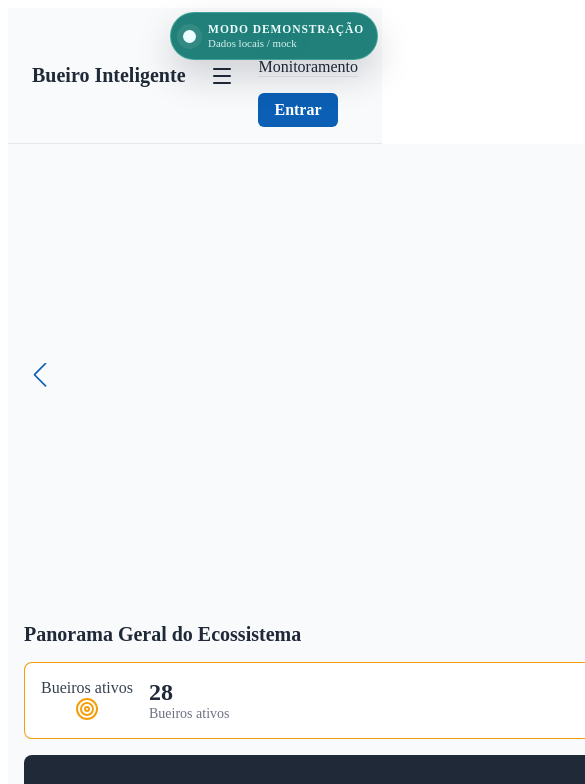
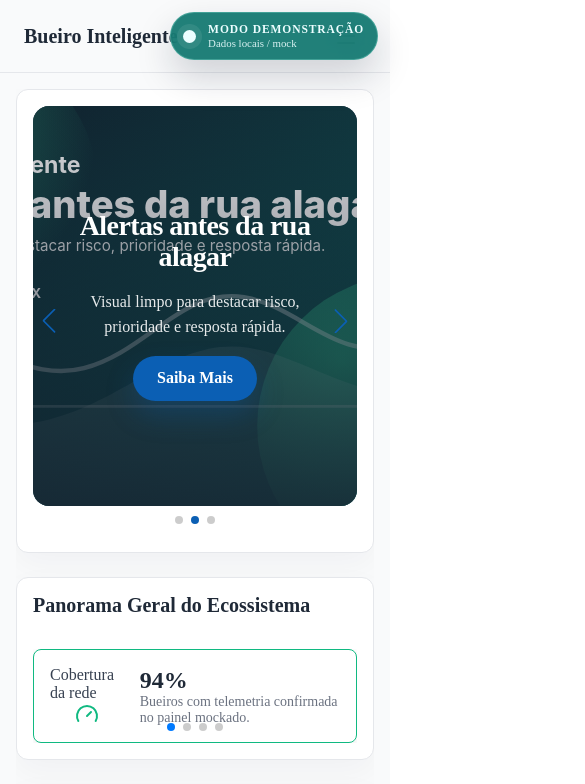
Before and after one commit to gregrymqt/bueiro-inteligente, a React (Vite) app in the folder frontend/: page / in a window 390 px wide. Shown: the top 784 px of the page, 585 px wide, since content can reach past the window. Built offline with nearby package versions, Linux system fonts and the light colour scheme; no server answers.

Commit message:
ajueste no layout do frontend

```diff
--- a/frontend/src/App.css
+++ b/frontend/src/App.css
@@ -0,0 +1,13 @@
+*,
+*::before,
+*::after {
+  box-sizing: border-box;
+}
+
+html,
+body {
+  max-width: 100vw;
+  overflow-x: hidden;
+  margin: 0;
+  padding: 0;
+}
--- a/frontend/src/components/layout/MainLayout/MainLayout.tsx
+++ b/frontend/src/components/layout/MainLayout/MainLayout.tsx
@@ -7,7 +7,7 @@ import { LayoutDashboard, Info, Home } from 'lucide-react'; // Ícones para a si
 import styles from './MainLayout.module.scss';
 
 export const MainLayout: React.FC = () => {
-  const [isSidebarOpen, setIsSidebarOpen] = useState(false);
+  const [isMobileMenuOpen, setIsMobileMenuOpen] = useState(false);
   const navigate = useNavigate();
   const location = useLocation();
 
@@ -18,7 +18,7 @@ export const MainLayout: React.FC = () => {
     { id: 'about', label: 'Sobre o Projeto', path: '/sobre', icon: <Info size={20} />, component: <></> },
   ];
 
-  const toggleSidebar = () => setIsSidebarOpen(!isSidebarOpen);
+  const toggleMobileMenu = () => setIsMobileMenuOpen(!isMobileMenuOpen);
 
   const activeItem = navItems.find(item => item.path === location.pathname) || navItems[0];
 
@@ -31,15 +31,15 @@ export const MainLayout: React.FC = () => {
 
   return (
     <div className={styles.layoutWrapper}>
-      <Navbar onOpenMenu={toggleSidebar} />
+      <Navbar onOpenMenu={toggleMobileMenu} isMobileMenuOpen={isMobileMenuOpen} />
 
       <div className={styles.container}>
         <Sidebar
           items={navItems}
           activeId={activeItem.id}
           onNavigate={handleNavigate}
-          isOpenMobile={isSidebarOpen}
-          onCloseMobile={() => setIsSidebarOpen(false)}
+          isOpenMobile={isMobileMenuOpen}
+          onCloseMobile={() => setIsMobileMenuOpen(false)}
         />
 
         <main className={styles.content}>
--- a/frontend/src/components/layout/Navbar/Navbar.module.scss
+++ b/frontend/src/components/layout/Navbar/Navbar.module.scss
@@ -78,33 +78,6 @@
   }
 }
 
-.links {
-  display: flex;
-  flex-direction: column;
-  gap: $spacing-md;
-
-  @include respond-to('md') {
-    flex-direction: row;
-    gap: $spacing-lg;
-  }
-}
-
-.navLink {
-  color: $color-text-main;
-  text-decoration: none;
-  font-weight: 500;
-  transition: color 0.2s ease;
-
-  &:hover {
-    color: #0b5fb4; /* Primary color hint */
-  }
-
-  &.active {
-    font-weight: 700;
-    color: #0b5fb4;
-  }
-}
-
 .authSection {
   display: flex;
   align-items: center;
--- a/frontend/src/components/layout/Navbar/Navbar.tsx
+++ b/frontend/src/components/layout/Navbar/Navbar.tsx
@@ -7,8 +7,9 @@ import styles from './Navbar.module.scss';
 
 interface NavbarProps {
   onOpenMenu: () => void;
+  isMobileMenuOpen: boolean;
 }
-export const Navbar: React.FC<NavbarProps> = ({ onOpenMenu }) => {
+export const Navbar: React.FC<NavbarProps> = ({ onOpenMenu, isMobileMenuOpen }) => {
   const { user } = useAuth();
 
 
@@ -21,21 +22,12 @@ export const Navbar: React.FC<NavbarProps> = ({ onOpenMenu }) => {
         </NavLink>
 
         {/* BOTÃO MOBILE (HAMBÚRGUER) */}
-        <button className={styles.hamburger} onClick={onOpenMenu} aria-label="Abrir Menu">
+        <button className={styles.hamburger} type="button" onClick={onOpenMenu} aria-label="Abrir Menu" aria-expanded={isMobileMenuOpen}>
           <Menu size={24} />
         </button>
 
         {/* NAV MENU E AUTENTICAÇÃO */}
-        <nav className={styles.desktopNav}>
-          <div className={styles.links}>
-            <NavLink to="/" className={({ isActive }) => `${styles.navLink} ${isActive ? styles.active : ''}`}>
-              Home
-            </NavLink>
-            <NavLink to="/dashboard" className={({ isActive }) => `${styles.navLink} ${isActive ? styles.active : ''}`}>
-              Monitoramento
-            </NavLink>
-          </div>
-
+        <nav className={`${styles.navMenu} ${isMobileMenuOpen ? styles.isOpen : ''}`} aria-label="Menu da conta">
           <div className={styles.authSection}>
             {user ? (
               <span className={styles.userInfo}>Olá, {user.full_name}</span>
--- a/frontend/src/components/ui/Carousel/Carousel.scss
+++ b/frontend/src/components/ui/Carousel/Carousel.scss
@@ -1,5 +1,7 @@
 .generic-carousel {
   width: 100%;
+  max-width: 100%;
+  min-width: 0;
   height: 100%;
   position: relative;
 
--- /dev/null
+++ b/frontend/src/feature/home/components/HeroSlide/HeroSlide.tsx
@@ -0,0 +1,27 @@
+import { Link } from 'react-router-dom';
+import type { CarouselContent } from '../../types';
+import styles from '@/pages/Home/Home.module.scss';
+
+interface HeroSlideProps {
+  slide: CarouselContent;
+}
+
+export function HeroSlide({ slide }: HeroSlideProps) {
+  return (
+    <article className={styles.heroSlide}>
+      <div className={styles.heroMedia}>
+        <img className={styles.heroImage} src={slide.image_url} alt={slide.title} />
+      </div>
+
+      <div className={styles.heroContent}>
+        <h2 className={styles.heroTitle}>{slide.title}</h2>
+        {slide.subtitle && <p className={styles.heroSubtitle}>{slide.subtitle}</p>}
+        {slide.action_url && (
+          <Link to={slide.action_url} className={styles.heroButton}>
+            Saiba Mais
+          </Link>
+        )}
+      </div>
+    </article>
+  );
+}
--- /dev/null
+++ b/frontend/src/feature/home/components/HomeSkeletons/HomeSkeletons.tsx
@@ -0,0 +1,26 @@
+import styles from '@/pages/Home/Home.module.scss';
+
+export function HeroSkeleton() {
+  return <div className={styles.heroSkeleton} aria-busy="true" aria-label="Carregando destaques" />;
+}
+
+export function StatsSkeleton() {
+  return (
+    <div className={styles.statsSkeletonGrid} aria-busy="true" aria-label="Carregando métricas">
+      {Array.from({ length: 3 }).map((_, index) => (
+        <div key={`stats-skeleton-${index}`} className={styles.statsSkeletonCard}>
+          <div className={styles.statsSkeletonHeader}>
+            <div className={styles.statsSkeletonIcon} />
+            <div className={styles.statsSkeletonMeta}>
+              <div className={styles.statsSkeletonLine} />
+              <div className={`${styles.statsSkeletonLine} ${styles.statsSkeletonLineShort}`} />
+            </div>
+          </div>
+
+          <div className={styles.statsSkeletonValue} />
+          <div className={`${styles.statsSkeletonLine} ${styles.statsSkeletonLineWide}`} />
+        </div>
+      ))}
+    </div>
+  );
+}
--- a/frontend/src/feature/home/components/StatCardCarousel.scss
+++ b/frontend/src/feature/home/components/StatCardCarousel.scss
@@ -1 +1,5 @@
-.stat-card-carousel { width: 100%; }
+.stat-card-carousel {
+	width: 100%;
+	max-width: 100%;
+	min-width: 0;
+}
--- a/frontend/src/feature/home/hooks/useHomeCarousel.ts
+++ b/frontend/src/feature/home/hooks/useHomeCarousel.ts
@@ -1,33 +1,43 @@
 import { useState, useCallback, useEffect } from 'react';
 import { HomeService } from '../services/HomeService';
 import { AlertService } from '@/core/alert/AlertService';
-import type { CarouselContent } from '../types';
+import type { CarouselContent, StatCardContent } from '../types';
 
-export function useHomeCarousel(section: 'hero' | 'stats') {
-  const [items, setItems] = useState<CarouselContent[]>([]);
+interface UseHomeCarouselResult {
+  heroSlides: CarouselContent[];
+  statItems: StatCardContent[];
+  loading: boolean;
+}
+
+export function useHomeCarousel(): UseHomeCarouselResult {
+  const [heroSlides, setHeroSlides] = useState<CarouselContent[]>([]);
+  const [statItems, setStatItems] = useState<StatCardContent[]>([]);
   const [loading, setLoading] = useState(true);
 
   const fetchData = useCallback(async () => {
+    setLoading(true);
+
     try {
       const data = await HomeService.getHomeData();
-      if (section === 'hero') {
-        const heroItems = data.carousels?.filter(c => c.section === 'hero') || [];
-        setItems(heroItems.sort((a, b) => a.order - b.order));
-      } else if (section === 'stats') {
-        const statsCarousels = data.carousels?.filter(c => c.section === 'stats') || [];
-        setItems(statsCarousels.sort((a, b) => a.order - b.order));
-      }
+      const filteredHeroSlides = [...data.carousels]
+        .filter((carousel) => carousel.section === 'hero')
+        .sort((a, b) => a.order - b.order);
+      const orderedStatItems = [...data.stats].sort((a, b) => a.order - b.order);
+
+      setHeroSlides(filteredHeroSlides);
+      setStatItems(orderedStatItems);
     } catch {
-      AlertService.error('Erro', 'Erro ao carregar banners da seção.');
-      setItems([]);
+      AlertService.error('Erro', 'Erro ao carregar dados da Home.');
+      setHeroSlides([]);
+      setStatItems([]);
     } finally {
       setLoading(false);
     }
-  }, [section]);
+  }, []);
 
   useEffect(() => {
     fetchData();
   }, [fetchData]);
 
-  return { items, loading };
+  return { heroSlides, statItems, loading };
 }
--- a/frontend/src/pages/Home/Home.module.scss
+++ b/frontend/src/pages/Home/Home.module.scss
@@ -1,16 +1,23 @@
 
 .homeContainer {
-  display: flex;
-  flex-direction: column;
-  gap: $spacing-md;
+  display: grid;
+  gap: $spacing-lg;
+  width: 100%;
+  max-width: 100%;
+  overflow-x: hidden;
   padding-bottom: $spacing-lg;
 }
 
 .section {
-  background-color: #ffffff;
-  border-radius: 8px;
+  display: grid;
+  gap: $spacing-md;
+  width: 100%;
+  min-width: 0;
+  background-color: $color-background;
+  border-radius: $border-radius-md;
   border: 1px solid $color-border;
   padding: $spacing-md;
+  box-shadow: 0 12px 32px rgba($color-text, 0.04);
 
   @include respond-to('md') {
     padding: $spacing-lg;
@@ -20,14 +27,175 @@
     color: $color-text-main;
     font-size: 1.25rem;
     font-weight: 700;
-    margin-bottom: $spacing-md;
+    margin: 0 0 $spacing-md;
   }
+}
+
+.heroSlide {
+  position: relative;
+  display: flex;
+  align-items: stretch;
+  justify-content: center;
+  height: 400px;
+  overflow: hidden;
+  border-radius: $border-radius-lg;
+  background-color: $color-secondary;
+  isolation: isolate;
+}
+
+.heroMedia {
+  position: absolute;
+  inset: 0;
+
+  &::after {
+    content: '';
+    position: absolute;
+    inset: 0;
+    background: linear-gradient(180deg, rgba($color-text, 0.15) 0%, rgba($color-text, 0.78) 100%);
+  }
+}
+
+.heroImage {
+  display: block;
+  width: 100%;
+  height: 100%;
+  object-fit: cover;
+  object-position: center;
+}
+
+.heroContent {
+  position: relative;
+  z-index: 1;
+  display: grid;
+  place-content: center;
+  gap: $spacing-md;
+  width: min(100%, 42rem);
+  min-height: inherit;
+  margin: 0 auto;
+  padding: clamp($spacing-lg, 4vw, 3rem);
+  color: $color-background;
+  text-align: center;
+}
+
+.heroTitle {
+  margin: 0;
+  font-size: clamp(1.75rem, 4vw, 2.75rem);
+  font-weight: 800;
+  line-height: 1.1;
+  letter-spacing: -0.02em;
+}
+
+.heroSubtitle {
+  margin: 0;
+  font-size: clamp(1rem, 2vw, 1.15rem);
+  line-height: 1.6;
+  color: rgba($color-background, 0.9);
+}
+
+.heroButton {
+  justify-self: center;
+  display: inline-flex;
+  align-items: center;
+  justify-content: center;
+  min-height: 2.75rem;
+  padding: 0.85rem 1.5rem;
+  border-radius: 999px;
+  background-color: $color-primary;
+  color: $color-background;
+  text-decoration: none;
+  font-weight: 700;
+  box-shadow: 0 14px 28px rgba($color-primary, 0.26);
+  transition: transform $transition-speed ease, background-color $transition-speed ease, box-shadow $transition-speed ease;
+
+  &:hover {
+    transform: translateY(-1px);
+    background-color: $color-secondary;
+    box-shadow: 0 16px 32px rgba($color-secondary, 0.24);
+  }
+}
+
+.heroSkeleton {
+  width: 100%;
+  height: 400px;
+  margin: 0;
+  display: flex;
+  align-items: stretch;
+  justify-content: center;
+  overflow: hidden;
+  border-radius: $border-radius-lg;
+  background-color: $color-secondary;
+  background: linear-gradient(90deg, rgba($color-secondary, 0.82) 0%, rgba($color-primary, 0.68) 50%, rgba($color-secondary, 0.82) 100%);
+  background-size: 200% 100%;
+  animation: pulse 1.5s ease-in-out infinite;
+}
+
+.statsSkeletonGrid {
+  width: 100%;
+  display: grid;
+  grid-template-columns: repeat(3, minmax(0, 1fr));
+  gap: $spacing-md;
+  align-items: stretch;
+  padding-bottom: 30px;
+}
+
+.statsSkeletonCard {
+  display: grid;
+  gap: $spacing-md;
+  height: 100%;
+  min-height: 10rem;
+  padding: $spacing-md;
+  border-radius: $border-radius-md;
+  border: 1px solid $color-border;
+  background: linear-gradient(180deg, rgba($color-bg-light, 0.96) 0%, rgba($color-background, 0.96) 100%);
+  animation: pulse 1.5s ease-in-out infinite;
+}
+
+.statsSkeletonHeader {
+  display: flex;
+  align-items: center;
+  justify-content: space-between;
+  gap: $spacing-md;
+}
+
+.statsSkeletonIcon {
+  width: 2.5rem;
+  height: 2.5rem;
+  border-radius: 999px;
+  background-color: rgba($color-border, 0.9);
+}
+
+.statsSkeletonMeta {
+  flex: 1;
+  display: grid;
+  gap: $spacing-xs;
+}
+
+.statsSkeletonLine {
+  height: 0.75rem;
+  border-radius: 999px;
+  background-color: rgba($color-border, 0.9);
+}
+
+.statsSkeletonLineShort {
+  width: 65%;
+}
+
+.statsSkeletonValue {
+  width: 42%;
+  height: 2rem;
+  border-radius: $border-radius-sm;
+  background-color: rgba($color-border, 0.9);
+}
+
+.statsSkeletonLineWide {
+  width: 85%;
+  height: 0.9rem;
 }
 
 // Estilo para o Mock do Mapa
 .mapMock {
   height: 200px;
-  background-color: $color-text-main; // Cor primária
+  background-color: $color-text-main;
   border-radius: 8px;
   display: flex;
   flex-direction: column;
@@ -42,16 +210,12 @@
   }
 }
 
-// Skeletons para Loading (UX)
-.skeleton {
-  height: 150px;
-  background: linear-gradient(90deg, #f0f0f0 25%, #e0e0e0 50%, #f0f0f0 75%);
-  background-size: 200% 100%;
-  animation: loading 1.5s infinite;
-  border-radius: 8px;
+@keyframes pulse {
+  0%, 100% {
+    opacity: 0.72;
+  }
+
+  50% {
+    opacity: 1;
+  }
 }
-
-@keyframes loading {
-  0% { background-position: 200% 0; }
-  100% { background-position: -200% 0; }
-}
--- a/frontend/src/pages/Home/Home.tsx
+++ b/frontend/src/pages/Home/Home.tsx
@@ -1,44 +1,24 @@
 import React from 'react';
 import { Carousel } from '@/components/ui/Carousel/Carousel';
+import { HeroSlide } from '@/feature/home/components/HeroSlide/HeroSlide';
+import { HeroSkeleton, StatsSkeleton } from '@/feature/home/components/HomeSkeletons/HomeSkeletons';
 import { StatCardCarousel } from '@/feature/home/components/StatCardCarousel';
 import styles from './Home.module.scss';
 import { MapPin } from 'lucide-react';
-import { type StatCardContent } from '@/feature/home/types';
 import { useHomeCarousel } from '@/feature/home/hooks/useHomeCarousel';
 
 const Home: React.FC = () => {
-  const { items: heroSlides, loading: heroLoading } = useHomeCarousel('hero');
-  const { items: rawStatItems, loading: statLoading } = useHomeCarousel('stats');
-
-  const statItems: StatCardContent[] = rawStatItems.map((item) => ({
-    id: item.id,
-    title: item.title,
-    value: item.subtitle || "0",
-    description: item.title || "Visão Geral",
-    icon_name: 'Target',
-    color: 'warning',
-    order: item.order
-  }));
+  const { heroSlides, statItems, loading } = useHomeCarousel();
 
   return (
     <div className={styles.homeContainer}>
-      <section className={` `}>
-        {heroLoading ? (
-          <div className={styles.skeleton}>Carregando destaques...</div>
+      <section className={styles.section}>
+        {loading ? (
+          <HeroSkeleton />
         ) : (
           <Carousel
             slides={heroSlides.map((slide) => (
-              <div key={slide.id} className={styles.heroSlide} style={{ backgroundImage: `url(${slide.image_url})`, backgroundSize: 'cover', backgroundPosition: 'center', minHeight: '400px', display: 'flex', alignItems: 'center', justifyContent: 'center' }}>
-                <div className={styles.heroContent} style={{ backgroundColor: 'rgba(0,0,0,0.6)', padding: '2rem', borderRadius: '8px', color: '#fff', textAlign: 'center', maxWidth: '80%' }}>
-                  <h2 style={{ fontSize: '2rem', margin: '0 0 1rem 0' }}>{slide.title}</h2>
-                  {slide.subtitle && <p style={{ fontSize: '1.2rem', margin: '0 0 1.5rem 0' }}>{slide.subtitle}</p>}
-                  {slide.action_url && (
-                    <a href={slide.action_url} style={{ display: 'inline-block', padding: '0.8rem 1.5rem', backgroundColor: '#0056b3', color: '#fff', textDecoration: 'none', borderRadius: '4px', fontWeight: 'bold' }}>
-                      Saiba Mais
-                    </a>
-                  )}
-                </div>
-              </div>
+              <HeroSlide key={slide.id} slide={slide} />
             ))}
             pagination={true}
             autoplay={{ delay: 5000, disableOnInteraction: false }}
@@ -46,16 +26,16 @@ const Home: React.FC = () => {
         )}
       </section>
 
-      <section className={` `}>
+      <section className={styles.section}>
         <h2 className={styles.sectionTitle}>Panorama Geral do Ecossistema</h2>
-        {statLoading ? (
-          <div className={styles.skeletonStats}>Carregando métricas...</div>
+        {loading ? (
+          <StatsSkeleton />
         ) : (
           <StatCardCarousel items={statItems} />
         )}
       </section>
 
-      <section className={` `}>
+      <section className={styles.section}>
         <div className={styles.mapMock}>
           <MapPin size={32} color="#ffffff" />
           <span>Mapa Interativo (Em Breve)</span>
```
Also changed, not shown: frontend/src/index.css (deleted).
